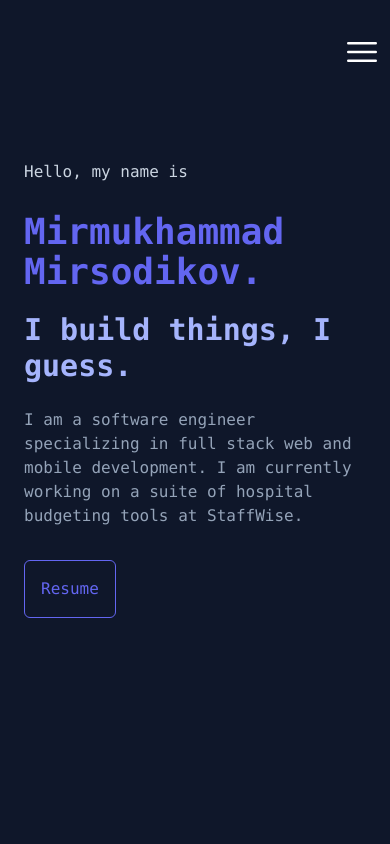
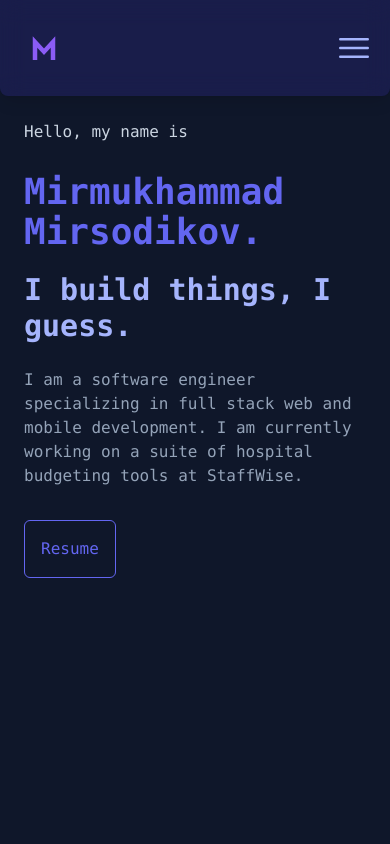
Before and after one commit to mir-mirsodikov/www.mmir.dev, a Next.js app: page / in a window 390 px wide. Shown: the top 844 px of the page. Built offline with nearby package versions, Linux system fonts and the light colour scheme.

Commit message:
Updated the navigation drawer with animations and nicer layout

```diff
--- a/app/layout.tsx
+++ b/app/layout.tsx
@@ -16,7 +16,7 @@ export default function RootLayout({
       */}
       <head />
       <body className="bg-slate-900 font-mono" id='home'>
-        <div className="md:visible invisible md:sticky md:top-0 md:z-50">
+        <div className="md:flex hidden md:sticky md:top-0 md:z-50">
           <NavBar />
         </div>
 
--- a/components/Icons.tsx
+++ b/components/Icons.tsx
@@ -11,7 +11,7 @@ export function MenuIcon({ onClick }: IconProps) {
       viewBox="0 0 24 24"
       strokeWidth={1.5}
       stroke="white"
-      className="w-10 h-10 mr-2 mb-16"
+      className="w-10 h-10 block stroke-indigo-300"
       onClick={onClick}
     >
       <path
@@ -109,3 +109,23 @@ export function ChevronDown() {
     </svg>
   );
 }
+
+export function CloseIcon({ onClick }: IconProps) {
+  return (
+    <svg
+      xmlns="http://www.w3.org/2000/svg"
+      fill="none"
+      viewBox="0 0 24 24"
+      strokeWidth={1.5}
+      stroke="currentColor"
+      className="w-10 h-10 stroke-indigo-300"
+      onClick={onClick}
+    >
+      <path
+        strokeLinecap="round"
+        strokeLinejoin="round"
+        d="M6 18L18 6M6 6l12 12"
+      />
+    </svg>
+  );
+}
--- a/components/navigation/NavigationDrawer.tsx
+++ b/components/navigation/NavigationDrawer.tsx
@@ -1,9 +1,22 @@
 'use client';
+import { useSpring, animated, useTransition } from '@react-spring/web';
+import Image from 'next/image';
 import { useEffect, useRef, useState } from 'react';
-import { MenuIcon } from '../Icons';
+import { CloseIcon, MenuIcon } from '../Icons';
 
 export function NavigationDrawer() {
   const [visible, setVisible] = useState(false);
+  const springs = useSpring({
+    from: { transform: 'translateX(100%)' },
+    to: { transform: visible ? 'translateX(0%)' : 'translateX(100%)' },
+  });
+
+  const transitions = useTransition(visible, {
+    from: { transform: 'translateX(100%)' },
+    enter: { transform: visible ? 'translateX(0%)' : 'translateX(100%)' },
+    leave: { transform: 'translateX(100%)' },
+  });
+
   const ref = useRef<HTMLDivElement>(null);
 
   const routes = ['About', 'Work', 'Projects', 'Contact'];
@@ -32,32 +45,58 @@ export function NavigationDrawer() {
     document.getElementsByTagName('body')[0].style.overflow = 'auto';
   };
 
+  const Drawer = () => {
+    return transitions((style, item) => {
+      if (item)
       return (
-    <div>
-      <div className="flex md:invisible flex-row-reverse -mt-8">
-        <MenuIcon onClick={onClick} />
-      </div>
-      {visible && (
-        <div
-          className="fixed inset-y-0 right-0 flex flex-col justify-evenly z-40 bg-slate-700 w-3/4"
+        <div className={`bg-black/40 fixed inset-0 z-50`}>
+          <animated.div
+            className="fixed inset-y-0 right-0 flex flex-col z-40 bg-slate-800 w-3/4 rounded-l-md pt-32"
             role="dialog"
             aria-modal="true"
             ref={ref}
+            style={style}
           >
+            <div className="flex justify-end mr-4">
+              <CloseIcon onClick={() => setVisible(false)} />
+            </div>
             {routes.map((route) => (
-            <div className="mx-auto" key={route}>
+              <div className="p-6" key={route}>
                 <a
                   onClick={onClickRoute}
                   href={`#${route.toLowerCase()}`}
                   className="group transition duration-300 text-slate-300 hover:text-slate-100"
                 >
                   {route}
-                <span className="block max-w-0 group-hover:max-w-full transition-all duration-500 h-0.5 bg-violet-500" />
                 </a>
+                <hr className="border border-slate-300 w-full" />
               </div>
             ))}
+          </animated.div>
         </div>
-      )}
+      );
+    });
+  };
+
+  return (
+    <div>
+      <div className="flex md:invisible flex-row-reverse px-4 justify-between rounded-b-lg shadow-lg bg-opacity-20 backdrop-blur-md bg-indigo-700">
+        <div className="flex flex-col justify-center">
+          <div className="">
+            <MenuIcon onClick={onClick} />
+          </div>
+        </div>
+        <div className="flex flex-col justify-between p-4">
+          <Image
+            src="/logo.svg"
+            alt="logo"
+            width={24}
+            height={24}
+            className="m-auto h-16 "
+          />
+        </div>
+      </div>
+      <Drawer />
     </div>
   );
 }
--- a/package.json
+++ b/package.json
@@ -10,7 +10,7 @@
   },
   "dependencies": {
     "@next/font": "13.1.1",
-    "@react-spring/core": "^9.6.1",
+    "@react-spring/web": "^9.6.1",
     "@types/node": "18.11.18",
     "@types/react": "18.0.26",
     "@types/react-dom": "18.0.10",
```
Also changed, not shown: 1 other file (tests, documents, lock files or other folders). Lines whose indentation alone changed are shown as unchanged.
